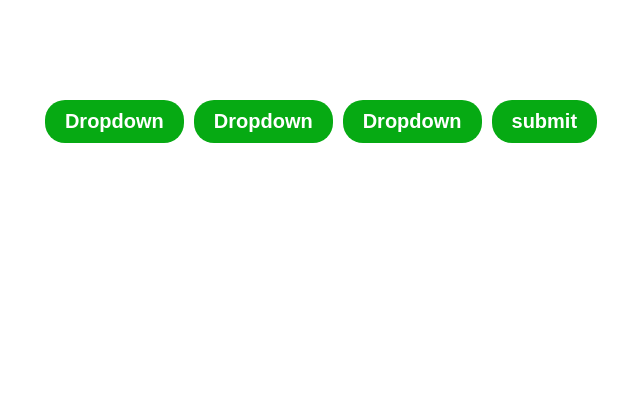
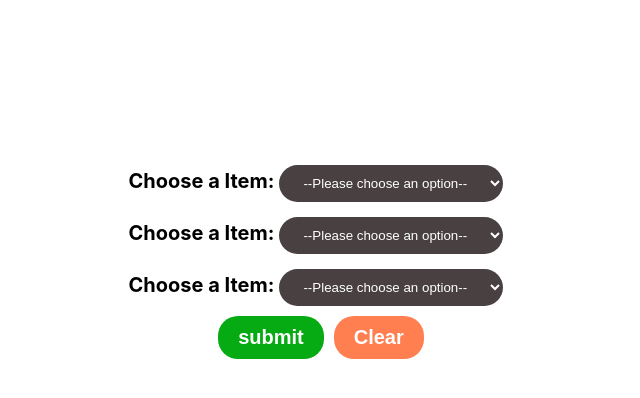
Before and after one commit to IRFAN374/SammaroTest, a React (Create React App) app: page / in a window 1280 px wide. Shown: the top 398 px of the page, without its empty margins (324-964 px from the left). Built offline with nearby package versions, Linux system fonts and the light colour scheme.

Commit message:
files are updated

```diff
--- a/src/App.css
+++ b/src/App.css
@@ -1,11 +1,16 @@
-.App {
-  text-align: center;
+.App{
   display: flex;
+  flex-direction: column;
+  align-items: center;
+}
+.form {
+  display: flex;
+  flex-direction: column;
   align-items: center;
   justify-content: center;
-  margin-top: 100px;
+  margin-top: 150px;
 }
-.dropbtn, .btn{
+ .btn{
   background-color: #06aa13;
   color: white;
   padding: 10px 20px;
@@ -16,16 +21,37 @@
   outline: none;
   cursor: pointer;
   margin-left: 10px;
+  margin-top: 10px;
 }
+.clearButton{
+  background: coral;
+}
+.text{
 
-
+  text-align: center;
+  font-size: 20px;
+  font-weight: bold;
+  margin-right: 5px;
+}
+.dropdown{
+  margin-top: 15px;
+}
+.optionSelect{
+  padding: 10px 20px;
+  background: rgb(73, 65, 65);
+  outline: none;
+  border: none;
+  border-radius: 50px;
+  color: white;
+}
+/*
 .dropdown {
   position: relative;
   display: inline-block;
-}
+} */
 
 /* Dropdown Content (Hidden by Default) */
-.dropdown-content {
+/* .dropdown-content {
   display: none;
   position: absolute;
   left: 30px;
@@ -52,7 +78,4 @@
   display: block;
 }
 
-.text{
-  margin-top: 50px;
-  text-align: center;
-}
+*/
--- a/src/App.js
+++ b/src/App.js
@@ -4,47 +4,81 @@
 import Dropmenu from './Dropmenu';
 
 const initialState  = [
-   {value: 'A', id: 1, selected: false},
-   {value: 'B', id: 2, selected: false},
-   {value: 'C', id: 3, selected: false},
-   {value: 'D', id: 4, selected: false},
-   {value: 'E', id: 5, selected: false}
+   {value: 'A', id: 1, selectedBy: 0},
+   {value: 'B', id: 2, selectedBy: 0},
+   {value: 'C', id: 3, selectedBy: 0},
+   {value: 'D', id: 4, selectedBy: 0},
+   {value: 'E', id: 5, selectedBy: 0}
 ]
+const dropState={
+  id: undefined,
+  value:'',
+  haveSelected:false
+}
 function App() {
+  const [submitting, setSubmitting] = useState(false);
   const [dropItem,setDropItem] = useState(initialState);
-  const [item1, setItem1]= useState('');
-  const [item2, setItem2]= useState('');
-  const [item3, setItem3]= useState('');
+  const [item1, setItem1]= useState({...dropState,id:1});
+  const [item2, setItem2]= useState({...dropState,id:2});
+  const [item3, setItem3]= useState({...dropState,id:3});
 
  // console.log("drop Item in app: ", dropItem);
-  const clickHandler=()=>{
-       if(item1==='' || item2==='' || item3==='') return alert('Please selected items from each dropDown')
-       alert('Succesfully selected')
+  const clearHandler=()=>{
+       console.log('initial:', initialState)
        setDropItem(initialState);
-       setItem1('');
-       setItem2('');
-       setItem3('');
+       setSubmitting(false)
+       setItem1(dropState);
+       setItem2({id:2, value:'', haveSelected:false});
+       setItem3({id:3, value:'', haveSelected:false});
+       console.log("After")
+       console.log(item1)
+       console.log(item2)
+       console.log(item3)
+       console.log(dropItem)
+  }
+
+
+  const submitHandler =(e)=>{
+    e.preventDefault();
+    if(item1.value==='' || item2.value==='' || item3.value==='') return alert('Please selected items from each dropDown')
+    alert('Succesfully selected')
+
+    setSubmitting(true);
+
+
+
+    console.log(item1)
+    console.log(item2)
+    console.log(item3)
+    console.log(dropItem)
   }
 
   return (
     <>
-      <div className="App">
-          <Dropmenu dropItem={dropItem} setDropItem={setDropItem} setItem={setItem1} item={item1}  />
-          <Dropmenu dropItem={dropItem} setDropItem={setDropItem} setItem={setItem2} item={item2} />
-          <Dropmenu dropItem={dropItem} setDropItem={setDropItem} setItem={setItem3} item={item3} />
-          <button type="button" className="btn" onClick={clickHandler}>submit</button>
+      <div className="App" >
+          <form className="form" onSubmit={submitHandler}>
+              <Dropmenu dropItem={dropItem} setDropItem={setDropItem} setItem={setItem1} item={item1}  />
+              <Dropmenu dropItem={dropItem} setDropItem={setDropItem} setItem={setItem2} item={item2} />
+              <Dropmenu dropItem={dropItem} setDropItem={setDropItem} setItem={setItem3} item={item3} />
+               <div className="buttonGroup">
+                  <button type="submit" className="btn" >submit</button>
+                  <button type="button" className="btn clearButton" onClick={clearHandler}>Clear</button>
+               </div>
+          </form>
+
       </div>
       <div>
-        { item1!=='' && item2!=='' && item3!=='' && (
-          <div className="text">
-            <h4>From First DropDown: {item1}</h4>
-            <h4>From Second DropDown: {item2}</h4>
-            <h4>From Third DropDown: {item3}</h4>
-          </div>
-        )
 
-        }
+      {submitting &&
+       <div>
+          <h4 className="text">You submiited the Following info</h4>
+          <p className="text">By DropDown 1: {item1.value}</p>
+          <p className="text">By DropDown 2: {item2.value}</p>
+          <p className="text">By DropDown 3: {item3.value}</p>
+       </div>
+      }
       </div>
+
     </>
   );
 }
--- a/src/Dropmenu.jsx
+++ b/src/Dropmenu.jsx
@@ -2,26 +2,63 @@
 
 const Dropmenu = ({dropItem,setDropItem,setItem,item}) => {
 
-    const changeHandler = (id,value)=>{
-        if(item===''){
-            setDropItem(prevState=> prevState.filter(x=> x.id!==id) )
-            setItem(value)
+    const changeHandler = (e)=>{
+        e.preventDefault();
+        console.log("value is: ",e.target.value,item.id)
+        if(!item.haveSelected){
+            setDropItem(prevState => prevState.map((list)=>{
+                if(list.value===e.target.value){
+                    return {...list, selectedBy: item.id}
+                }
+                return list;
+            }))
+            setItem({...item,value:e.target.value, haveSelected:true});
+        }else{
+            setDropItem(prevState => prevState.map((list)=>{
+                if(list.value===e.target.value){
+                    return {...list, selectedBy: item.id}
+                }
+               if(list.value===item.value){
+                   return {...list, selectedBy: 0}
+               }
+                return list;
+            }))
+            setItem({...item,value:e.target.value, haveSelected:true});
         }
-
     }
     return (
         <div className="dropdown">
-            <button className="dropbtn">Dropdown</button>
-            <div className="dropdown-content">
-                <ul>
-                    {dropItem.map((item)=>{
-                      return <li key={item.id} type="button"   onClick={()=> changeHandler(item.id,item.value)} >{item.value}</li>
-                    }
-                    )}
-                </ul>
-            </div>
+            <label htmlFor="item-select" className="text">Choose a Item:</label>
+            <select  id="item-select" className="optionSelect" onChange={changeHandler}>
+                <option value="">--Please choose an option--</option>
+                {
+                    dropItem.map((optionItem)=>{
+                        return (
+                           (optionItem.selectedBy===item.id || optionItem.selectedBy===0 ) && <option key={optionItem.id} value={optionItem.value}>{optionItem.value}</option>
+                        )
+                    })
+                }
+            </select>
         </div>
     )
 }
 
 export default Dropmenu
+
+
+// {/* <option value="dog">Dog</option>
+// <option value="cat">Cat</option>
+// <option value="hamster">Hamster</option>
+// <option value="parrot">Parrot</option>
+// <option value="spider">Spider</option>
+// <option value="goldfish">Goldfish</option> */}
+
+//   {/* <button className="dropbtn">Dropdown</button>
+//             <div className="dropdown-content">
+//                 <ul>
+//                     {dropItem.map((item)=>{
+//                       return <li key={item.id} type="button"   onClick={()=> changeHandler(item.id,item.value)} >{item.value}</li>
+//                     }
+//                     )}
+//                 </ul>
+//             </div> */}
```
